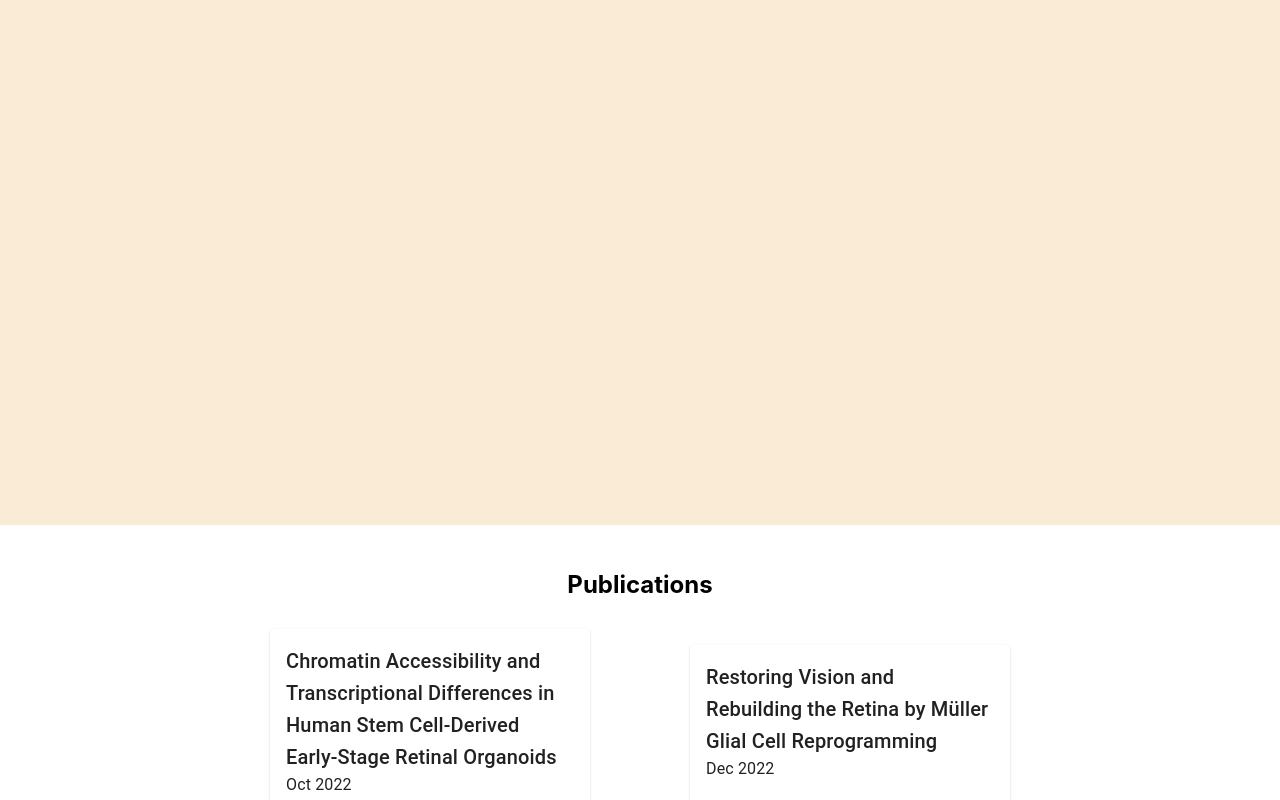
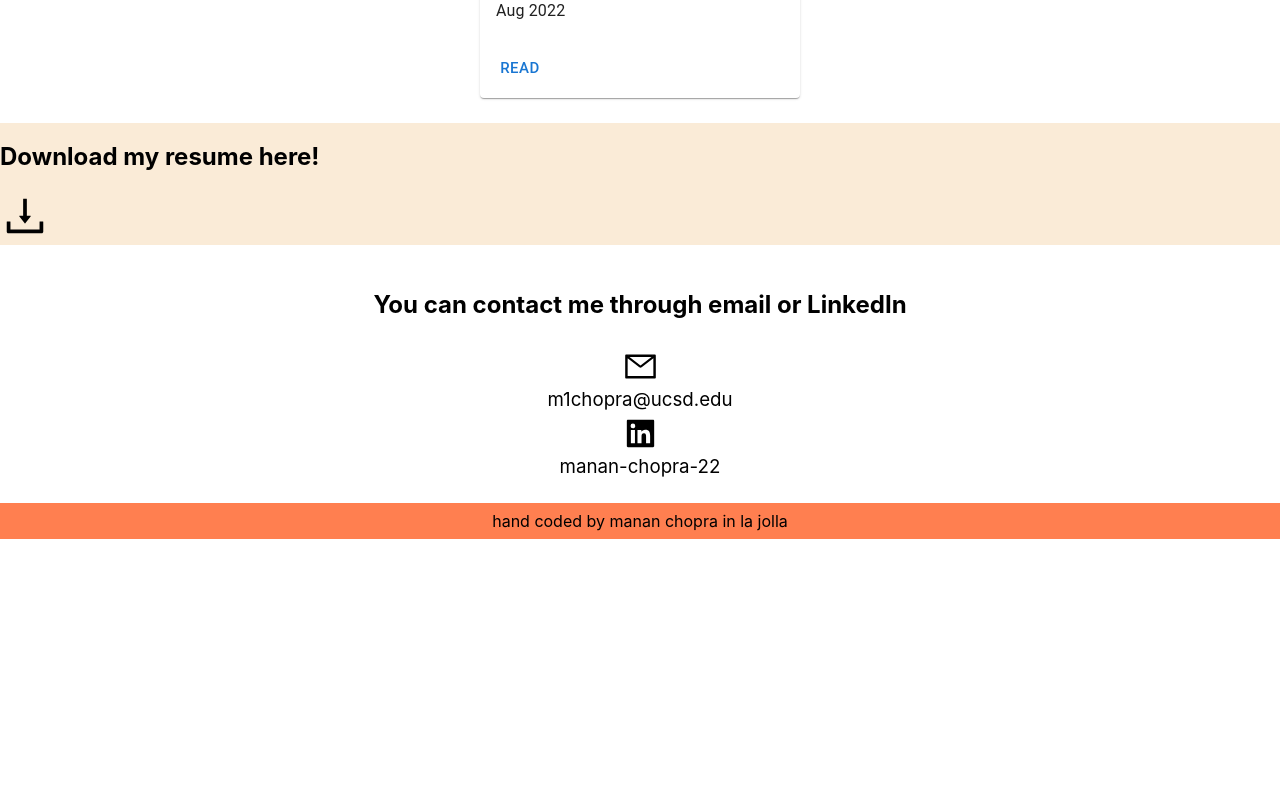
Before and after one commit to recursivelymanan/portfolio-web, a React (Create React App) app: page / in a window 1280 px wide. Shown: the part 660-1460 px from the top of the page. After the commit the page ends 1199 px from the top, so only its background shows below. Built offline with nearby package versions, Linux system fonts and the light colour scheme.

Commit message:
added download msg

```diff
--- a/src/App.css
+++ b/src/App.css
@@ -44,11 +44,12 @@ body {
 #about,
 #resume {
   background-color: antiquewhite;
-  height: 140vh;
+  height: fit-content;
 }
 
 #contact {
   height: fit-content;
+  padding-bottom: 20px;
 }
 
 #projects {
--- a/src/App.js
+++ b/src/App.js
@@ -18,7 +18,10 @@ function App() {
         <Projects />
       </section>
       <section id="resume">
-        <DownloadButton />
+        <div>
+          <h2>Download my resume here!</h2>
+          <DownloadButton />
+        </div>
       </section>
       <section id="contact">
         <Contact />
```
